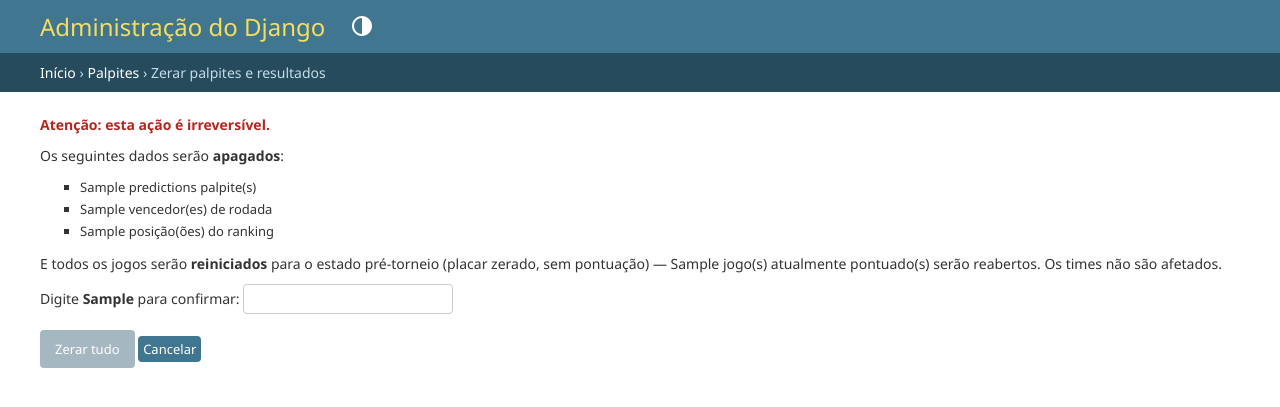
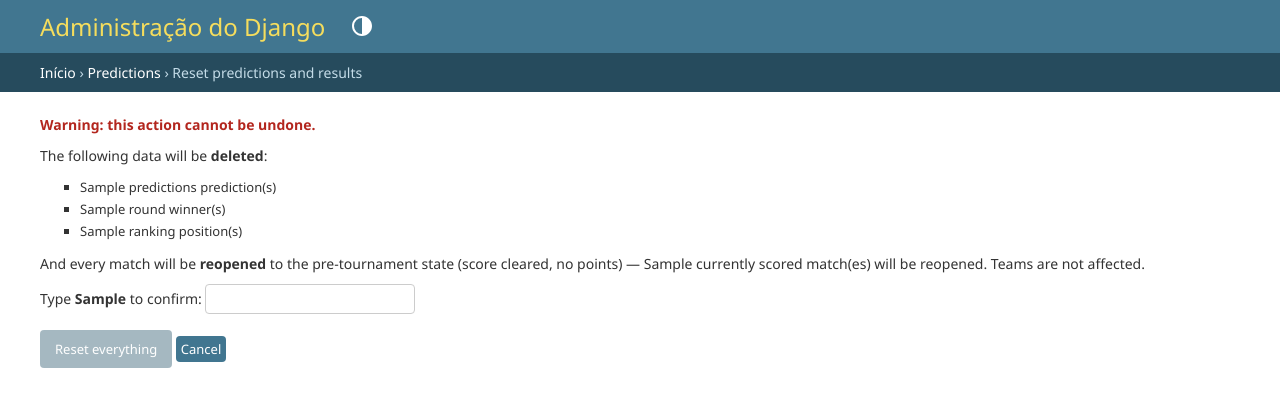
Before and after one commit to marcosvbs/scorecaster, a Django app: template pool/templates/admin/pool/prediction/full_reset_confirm.html in a window 1280 px wide. Shown: the top 407 px of the page. Run offline with Django 5.2, Linux system fonts and the light colour scheme; the template is opened without the code that fills it: most values are stand-ins (such as "Sample title", 1, 10 or a date in 2020).

Commit message:
refactor: switch full-reset admin flow to English
Translate the reset button, confirmation page and admin messages to
English; confirm word changed from ZERAR to RESET. Strings only, no
logic change.

```diff
--- a/pool/templates/admin/pool/prediction/change_list.html
+++ b/pool/templates/admin/pool/prediction/change_list.html
@@ -5,7 +5,7 @@
   <li>
     <a href="{% url 'admin:pool_prediction_full_reset' %}"
        style="background:#b3261e;border-radius:4px;">
-      Zerar palpites e resultados
+      Reset predictions and results
     </a>
   </li>
   {{ block.super }}
--- a/pool/templates/admin/pool/prediction/full_reset_confirm.html
+++ b/pool/templates/admin/pool/prediction/full_reset_confirm.html
@@ -4,40 +4,40 @@
 {% block breadcrumbs %}
   <div class="breadcrumbs">
     <a href="{% url 'admin:index' %}">{% trans 'Home' %}</a>
-    &rsaquo; <a href="{{ changelist_url }}">Palpites</a>
-    &rsaquo; Zerar palpites e resultados
+    &rsaquo; <a href="{{ changelist_url }}">Predictions</a>
+    &rsaquo; Reset predictions and results
   </div>
 {% endblock %}
 
 {% block content %}
   <p style="color:#b3261e;font-weight:bold;">
-    Atenção: esta ação é irreversível.
+    Warning: this action cannot be undone.
   </p>
-  <p>Os seguintes dados serão <strong>apagados</strong>:</p>
+  <p>The following data will be <strong>deleted</strong>:</p>
   <ul>
-    <li>{{ counts.predictions }} palpite(s)</li>
-    <li>{{ counts.round_winners }} vencedor(es) de rodada</li>
-    <li>{{ counts.ranking_entries }} posição(ões) do ranking</li>
+    <li>{{ counts.predictions }} prediction(s)</li>
+    <li>{{ counts.round_winners }} round winner(s)</li>
+    <li>{{ counts.ranking_entries }} ranking position(s)</li>
   </ul>
   <p>
-    E todos os jogos serão <strong>reiniciados</strong> para o estado
-    pré-torneio (placar zerado, sem pontuação) —
-    {{ counts.scored_matches }} jogo(s) atualmente pontuado(s) serão reabertos.
-    Os times não são afetados.
+    And every match will be <strong>reopened</strong> to the pre-tournament
+    state (score cleared, no points) —
+    {{ counts.scored_matches }} currently scored match(es) will be reopened.
+    Teams are not affected.
   </p>
 
   <form method="post" action="{% url 'admin:pool_prediction_full_reset' %}">
     {% csrf_token %}
     <p>
       <label for="confirm">
-        Digite <strong>{{ confirm_word }}</strong> para confirmar:
+        Type <strong>{{ confirm_word }}</strong> to confirm:
       </label>
       <input type="text" name="confirm" id="confirm" autocomplete="off">
     </p>
     <div class="submit-row">
-      <input type="submit" id="submit-reset" value="Zerar tudo" class="default"
-             disabled>
-      <a href="{{ changelist_url }}" class="button cancel-link">Cancelar</a>
+      <input type="submit" id="submit-reset" value="Reset everything"
+             class="default" disabled>
+      <a href="{{ changelist_url }}" class="button cancel-link">Cancel</a>
     </div>
   </form>
 
```
Also changed, not shown: pool/admin.py (+7 -7 lines), pool/tests/test_reset.py (+3 -3 lines).
